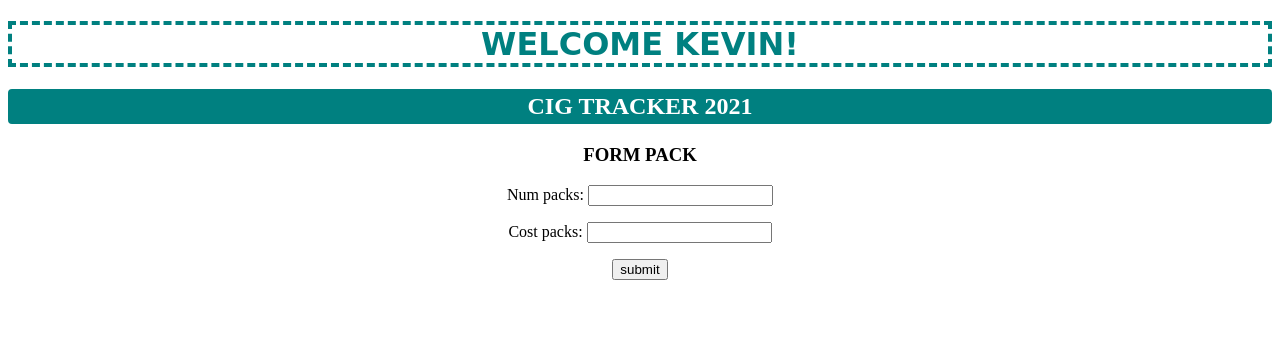
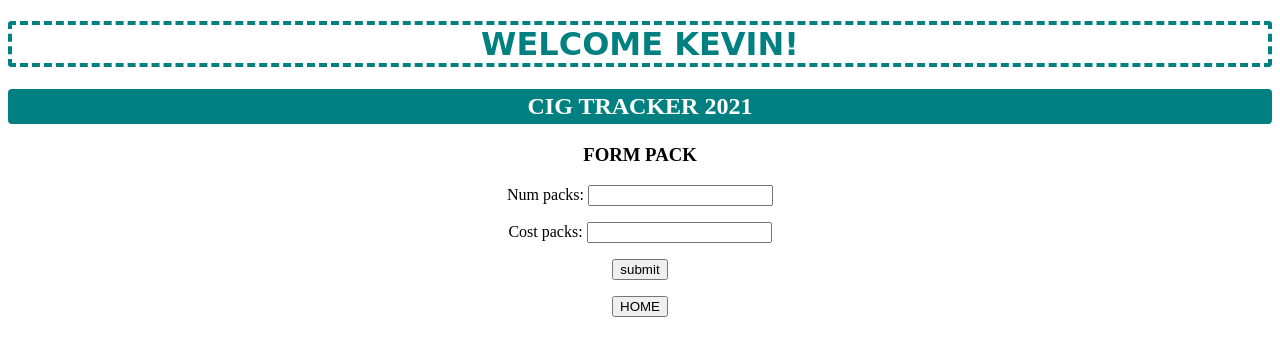
Before and after one commit to DrKornballer/KAI, a Django app: page /pack/ in a window 1280 px wide. Shown: the top 356 px of the page. Run offline with Django 3.2, Linux system fonts and the light colour scheme.

Commit message:
working packs_create

```diff
--- a/pack/admin.py
+++ b/pack/admin.py
@@ -1,3 +1,4 @@
+from pack.views import packs_create
 from pack.models import packs
 from django.contrib import admin
 from .models import packs
@@ -5,4 +6,4 @@ from .models import packs
 class packs_admin(admin.ModelAdmin):
     list_display = ["id", "num_packs", "timestamp", "cost_packs"]
 # Register your models here
-admin.site.register(packs, packs_admin)
+admin.site.register(packs, packs_admin),
--- a/pack/static/pack/styles.css
+++ b/pack/static/pack/styles.css
@@ -4,6 +4,7 @@ h1 {
     text-align: center;
     color:teal;
     border:dashed teal 4px;
+    border-radius: 4px;
 }
 
 h2 {
@@ -20,3 +21,7 @@ h2 {
     text-align: center;
 
 }
+
+.home_button{
+    text-align: center;
+}
--- a/pack/templates/pack/index.html
+++ b/pack/templates/pack/index.html
@@ -11,4 +11,8 @@
 </form>
     </p>
 </div>
+<div class = "home_button ">
+    <a href="{% url 'packs' %}">
+        <button>HOME</button></a>
+    </div>
 {% endblock %}
--- a/pack/views.py
+++ b/pack/views.py
@@ -1,4 +1,5 @@
 from django.forms.forms import Form
+from django.http.response import HttpResponse
 from django.shortcuts import render
 from .forms import packsForm
 
@@ -9,9 +10,10 @@ def packs_create(request):
         form = packsForm(request.POST)
         if form.is_valid():
             form.save(commit = True)
+            return render(request, 'pack/packs_add.html')
     else:
         form = packsForm()
-        return render(request, 'pack/index.html', {'form': form})
+        return render(request, 'pack/index.html', {'form': form })
 
 def pack(request):
       if request.method == "POST":
```
Also changed, not shown: db.sqlite3, pack/models.py (line endings or trailing spaces), pack/urls.py (line endings or trailing spaces).
